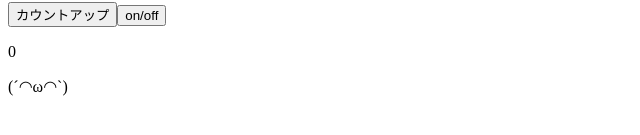
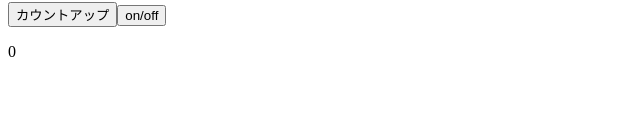
Before and after one commit to KatoJun/react-basics, a React (Create React App) app: page / in a window 1280 px wide. Shown: the part 175-310 px from the top of the page, without its empty margins (0-640 px from the left). Built offline with nearby package versions, Linux system fonts and the light colour scheme.

Commit message:
useEffectまで

```diff
--- a/src/App.jsx
+++ b/src/App.jsx
@@ -1,10 +1,11 @@
-import React, { useState } from "react";
+/* eslint react-hooks/exhaustive-deps: off */
+import React, { useEffect, useState } from "react";
 import ColorfulMessage from "./components/ColorfulMessage";
 
 const App = () => {
   console.log("最初");
   const [num, setNum] = useState(0);
-  const [faceShowFlag, setFaceShowFlag] = useState(true);
+  const [faceShowFlag, setFaceShowFlag] = useState(false);
 
   const onClickCountUp = () => {
     setNum(num + 1);
@@ -13,6 +14,20 @@ const App = () => {
   const onClickSwitchShowFlag = () => {
     setFaceShowFlag(!faceShowFlag);
   };
+
+  /**
+   * useEffectの第2引数の配列に片酢を指定すると、
+   * その変数の値が変わった時だけuseEffect内の関数が実行される。
+   * 空の配列を指定すると、初回のレンダリング1回だけ関数が実行される。
+   */
+  useEffect(() => {
+    if (num > 0 && num % 3 === 0) {
+      faceShowFlag || setFaceShowFlag(true);
+    } else {
+      faceShowFlag && setFaceShowFlag(false);
+    }
+    // eslint-disable-next-line react-hooks/exhaustive-deps
+  }, [num]);
 
   return (
     <>
```
